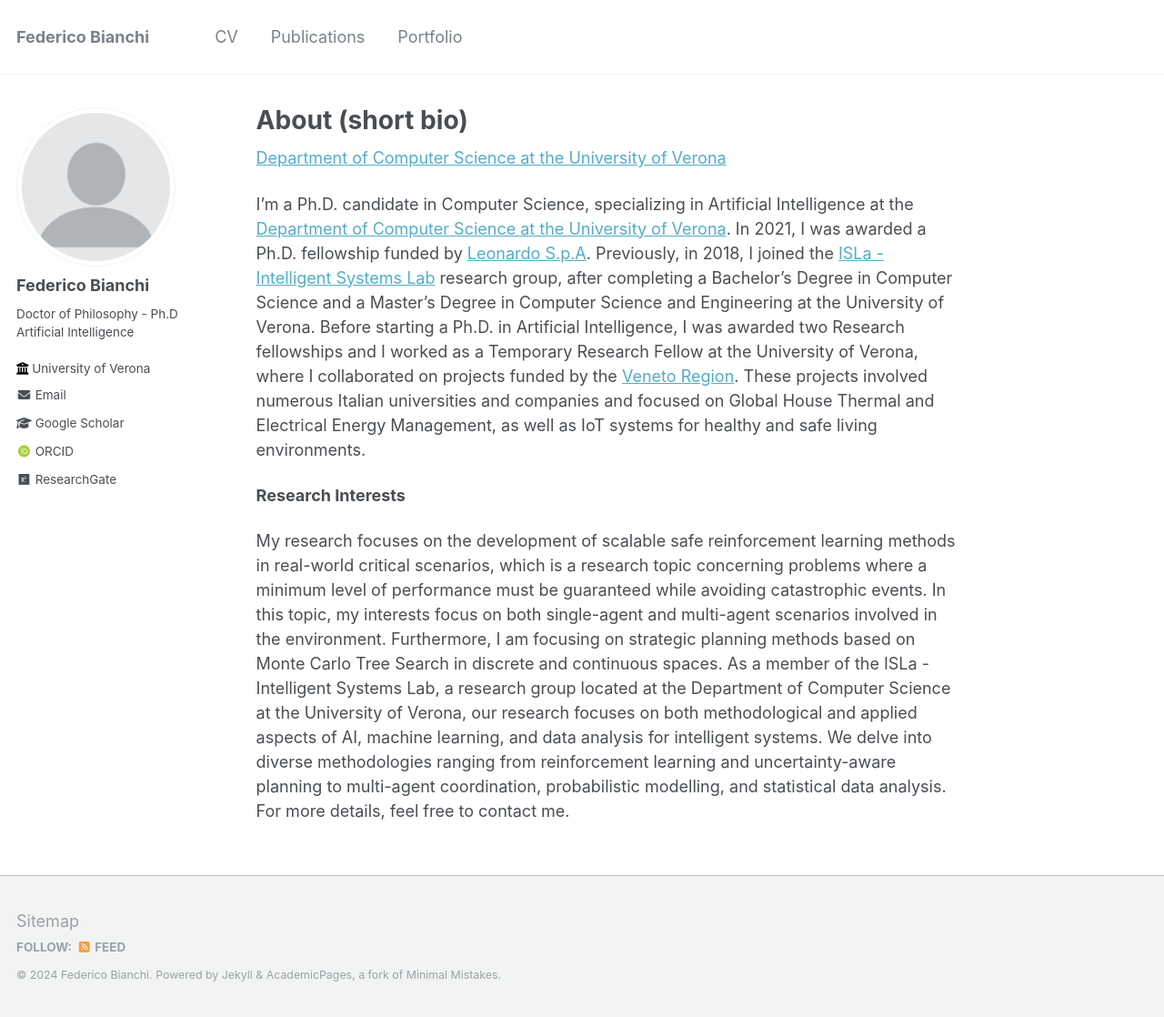
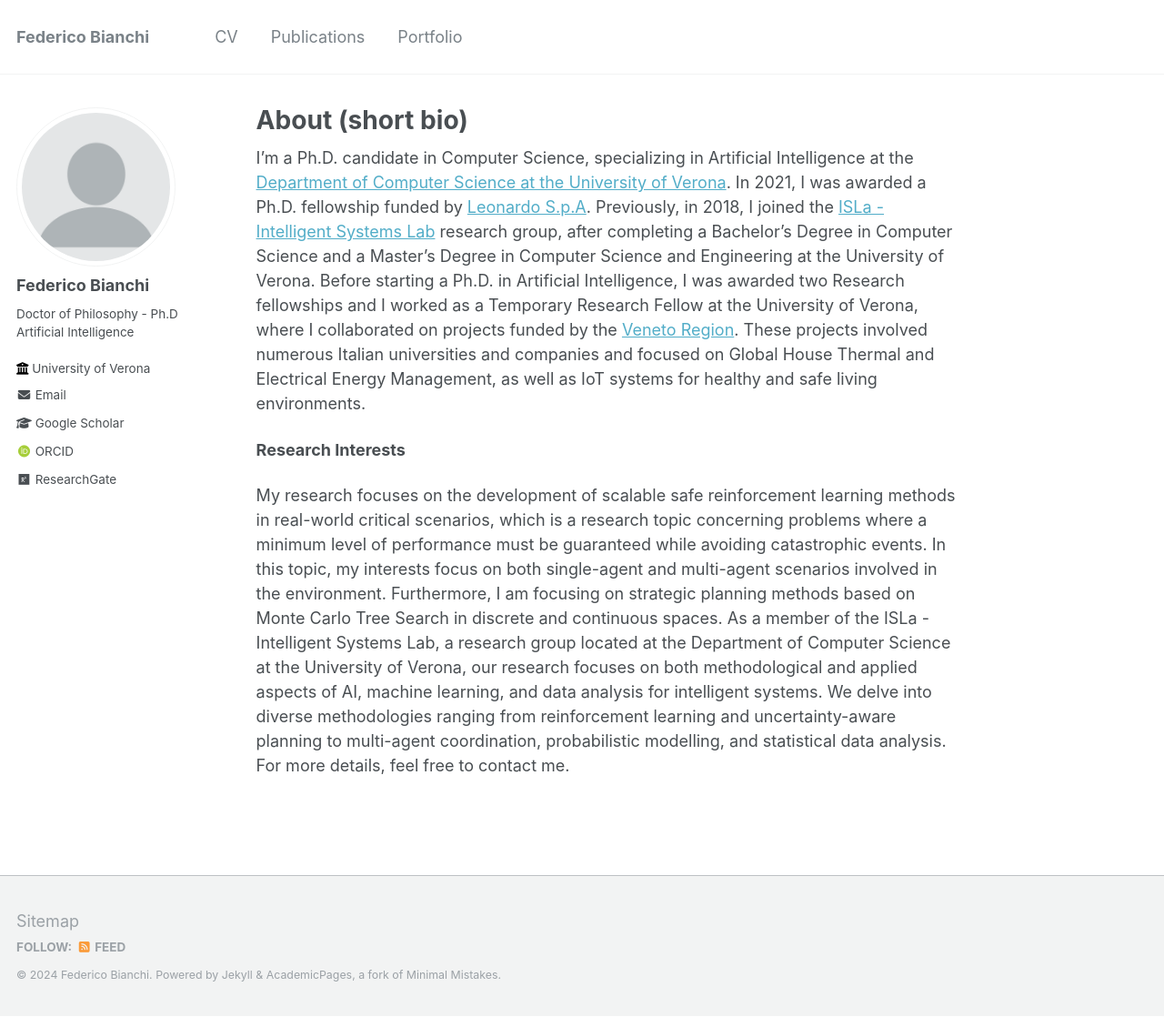
Before and after one commit to federicobianchi501/federicobianchi501.github.io, a Jekyll site: the page built from _pages/about.md, in a window 1280 px wide and 1118 px high. Shown: the whole window at 91% size. Built offline with Jekyll 4.4.1, drawn with Linux system fonts in a browser that asks for light colours; some web fonts are replaced.

Commit message:
Update about.md

```diff
--- a/_pages/about.md
+++ b/_pages/about.md
@@ -7,9 +7,7 @@ redirect_from:
   - /about.html
 ---
 
-<a href="{{https://www.di.univr.it/?lang=en}}">Department of Computer Science at the University of Verona</a>
-
-I'm a Ph.D. candidate in Computer Science, specializing in Artificial Intelligence at the [Department of Computer Science at the University of Verona]([https://website-name.com](https://www.di.univr.it/?lang=en)). In 2021, I was awarded a Ph.D. fellowship funded by [Leonardo S.p.A]([https://www.di.univr.it/?lang=en](https://www.leonardo.com/en/home)). Previously, in 2018, I joined the [ISLa - Intelligent Systems Lab]([https://isla-lab.github.io/]) research group, after completing a Bachelor's Degree in Computer Science and a Master's Degree in Computer Science and Engineering at the University of Verona. Before starting a Ph.D. in Artificial Intelligence, I was awarded two Research fellowships and I worked as a Temporary Research Fellow at the University of Verona, where I collaborated on projects funded by the [Veneto Region]([https://www.regione.veneto.it/]). These projects involved numerous Italian universities and companies and focused on Global House Thermal and Electrical Energy Management, as well as IoT systems for healthy and safe living environments.
+I'm a Ph.D. candidate in Computer Science, specializing in Artificial Intelligence at the [Department of Computer Science at the University of Verona](https://www.di.univr.it/?lang=en). In 2021, I was awarded a Ph.D. fellowship funded by [Leonardo S.p.A](https://www.leonardo.com/en/home). Previously, in 2018, I joined the [ISLa - Intelligent Systems Lab](https://isla-lab.github.io/) research group, after completing a Bachelor's Degree in Computer Science and a Master's Degree in Computer Science and Engineering at the University of Verona. Before starting a Ph.D. in Artificial Intelligence, I was awarded two Research fellowships and I worked as a Temporary Research Fellow at the University of Verona, where I collaborated on projects funded by the [Veneto Region](https://www.regione.veneto.it/). These projects involved numerous Italian universities and companies and focused on Global House Thermal and Electrical Energy Management, as well as IoT systems for healthy and safe living environments.
 
 **Research Interests**
 
```
